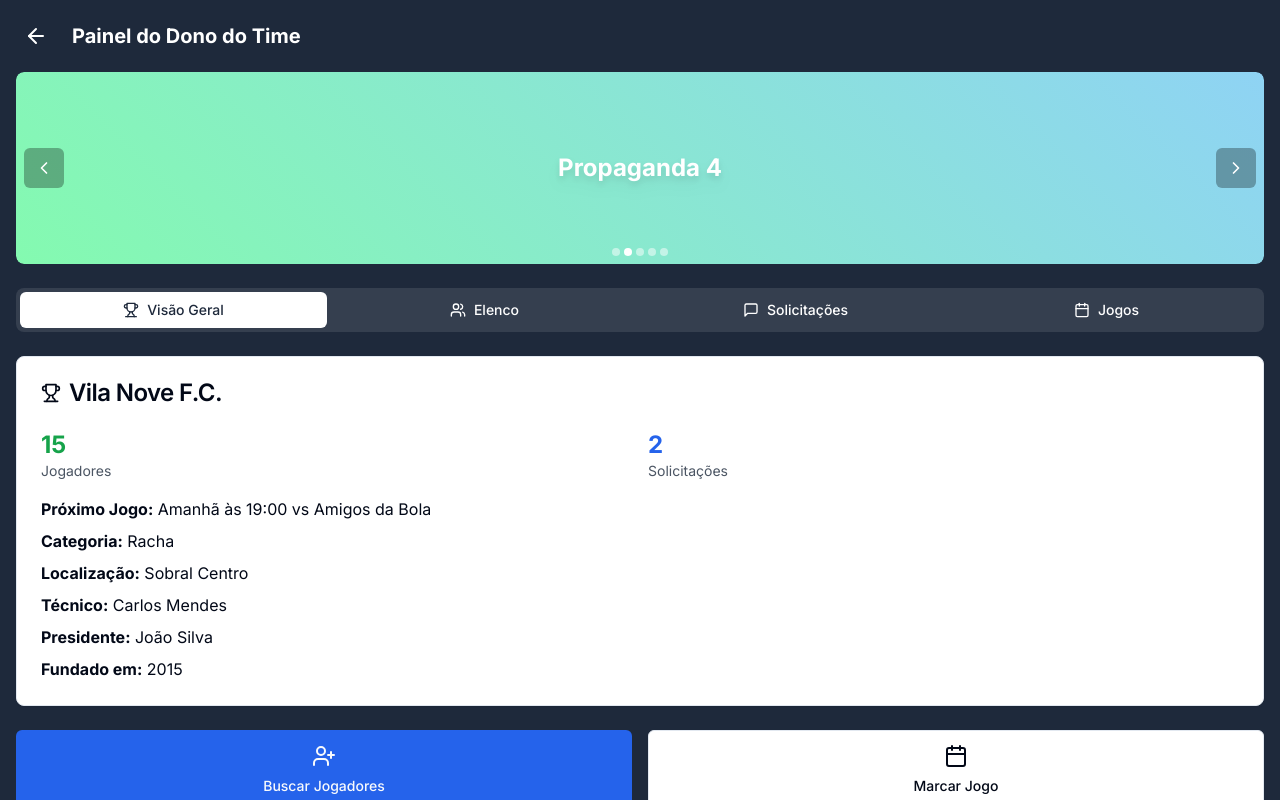
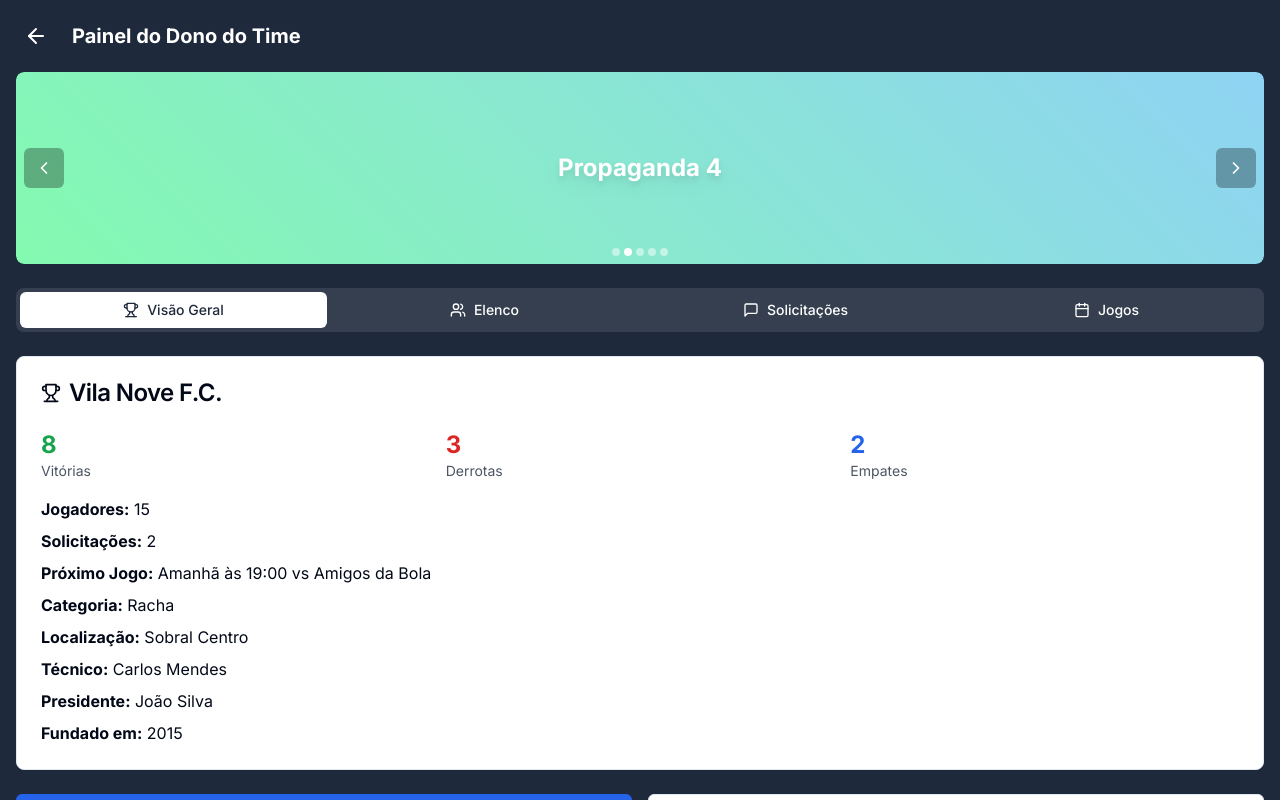
Before and after one commit to entrega363/arenasobral-app, a Next.js app: page /dashboard/team-owner in a window 1280 px wide. Shown: the top 800 px of the page. Built offline with nearby package versions, Linux system fonts and the light colour scheme.

Commit message:
Implementa contagem automática de vitórias, derrotas e empates no perfil do time

```diff
--- a/src/components/screens/TeamOwnerDashboard.tsx
+++ b/src/components/screens/TeamOwnerDashboard.tsx
@@ -16,17 +16,17 @@ export function TeamOwnerDashboard() {
   const [selectedTab, setSelectedTab] = useState('overview')
   const [editingGameId, setEditingGameId] = useState<string | null>(null)
   const [votedGames, setVotedGames] = useState<Record<string, string>>({}) // gameId: playerId
-
-  const handleUploadClick = () => {
-    router.push('/admin/upload-ads')
-  }
-
-  const teamStats = {
+  const [teamStats, setTeamStats] = useState({
     playersCount: 15,
     nextGame: 'Amanhã às 19:00 vs Amigos da Bola',
     pendingRequests: 2,
     wins: 8,
-    losses: 3
+    losses: 3,
+    draws: 2 // Adicionando empates
+  })
+
+  const handleUploadClick = () => {
+    router.push('/admin/upload-ads')
   }
 
   const recentRequests = [
@@ -95,11 +95,20 @@ export function TeamOwnerDashboard() {
 
   const handleScoreSubmit = (gameId: string, team1Score: number, team2Score: number) => {
     // In a real app, this would update the game in the database
-    console.log(`Game ${gameId} score updated: ${team1Score} - ${team2Score}`)
-    setEditingGameId(null)
+    console.log(`Game ${gameId} score updated: ${team1Score} - ${team2Score}`);
+    setEditingGameId(null);
+
+    // Atualizar as estatísticas do time com base no resultado
+    if (team1Score > team2Score) {
+      setTeamStats(prev => ({ ...prev, wins: prev.wins + 1 }));
+    } else if (team1Score < team2Score) {
+      setTeamStats(prev => ({ ...prev, losses: prev.losses + 1 }));
+    } else {
+      setTeamStats(prev => ({ ...prev, draws: prev.draws + 1 }));
+    }
 
     // For demo purposes, we'll just show an alert
-    alert(`Placar registrado: ${team1Score} - ${team2Score}`)
+    alert(`Placar registrado: ${team1Score} - ${team2Score}\nEstatísticas atualizadas automaticamente!`);
   }
 
   return (
@@ -158,17 +167,23 @@ export function TeamOwnerDashboard() {
                 </CardTitle>
               </CardHeader>
               <CardContent>
-                <div className="grid grid-cols-2 gap-4 mb-4">
+                <div className="grid grid-cols-3 gap-4 mb-4">
                   <div>
-                    <div className="text-2xl font-bold text-green-600">{teamStats.playersCount}</div>
-                    <div className="text-sm text-gray-600">Jogadores</div>
+                    <div className="text-2xl font-bold text-green-600">{teamStats.wins}</div>
+                    <div className="text-sm text-gray-600">Vitórias</div>
                   </div>
                   <div>
-                    <div className="text-2xl font-bold text-blue-600">{teamStats.pendingRequests}</div>
-                    <div className="text-sm text-gray-600">Solicitações</div>
+                    <div className="text-2xl font-bold text-red-600">{teamStats.losses}</div>
+                    <div className="text-sm text-gray-600">Derrotas</div>
+                  </div>
+                  <div>
+                    <div className="text-2xl font-bold text-blue-600">{teamStats.draws}</div>
+                    <div className="text-sm text-gray-600">Empates</div>
                   </div>
                 </div>
                 <div className="space-y-2">
+                  <p><strong>Jogadores:</strong> {teamStats.playersCount}</p>
+                  <p><strong>Solicitações:</strong> {teamStats.pendingRequests}</p>
                   <p><strong>Próximo Jogo:</strong> {teamStats.nextGame}</p>
                   <p><strong>Categoria:</strong> Racha</p>
                   <p><strong>Localização:</strong> Sobral Centro</p>
```
